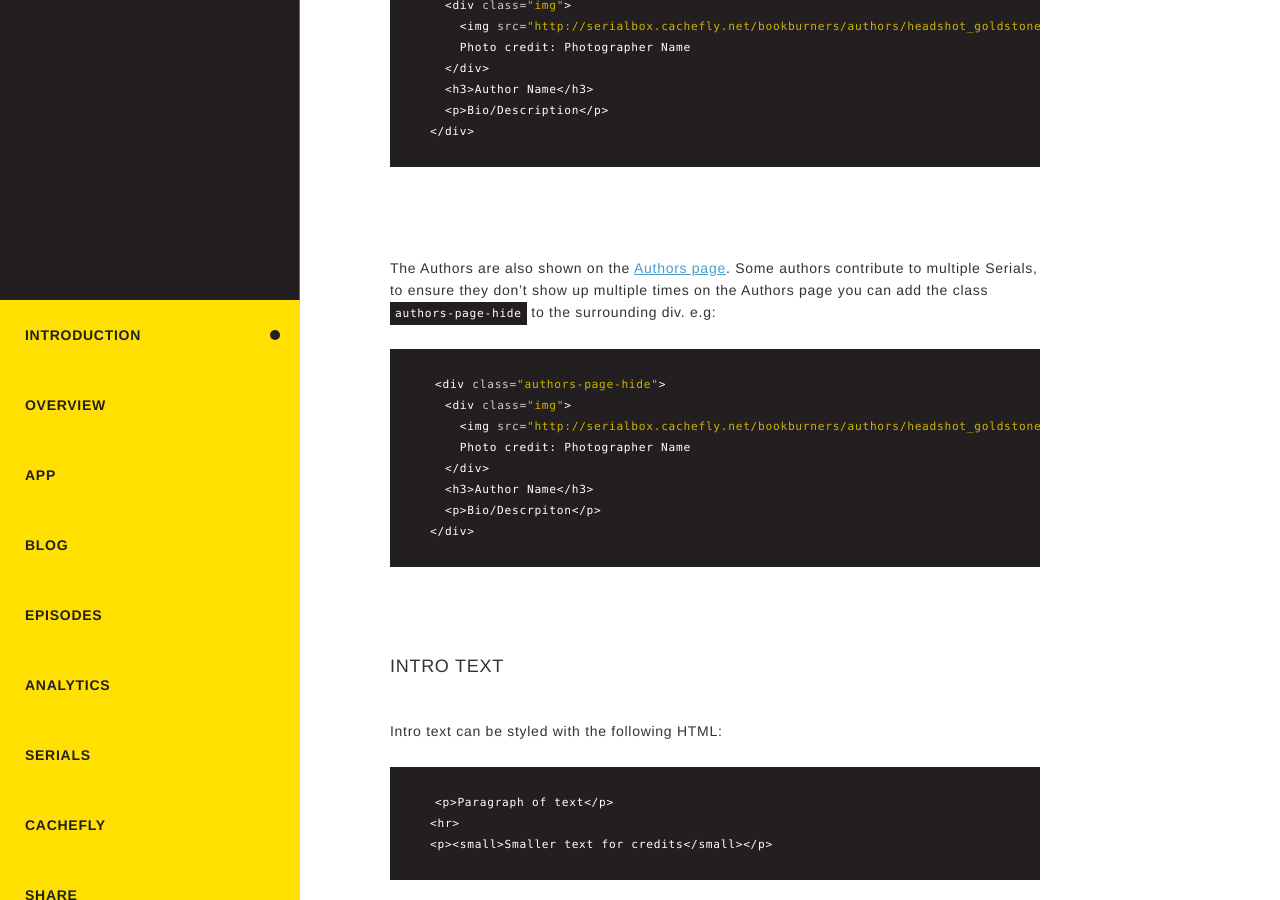
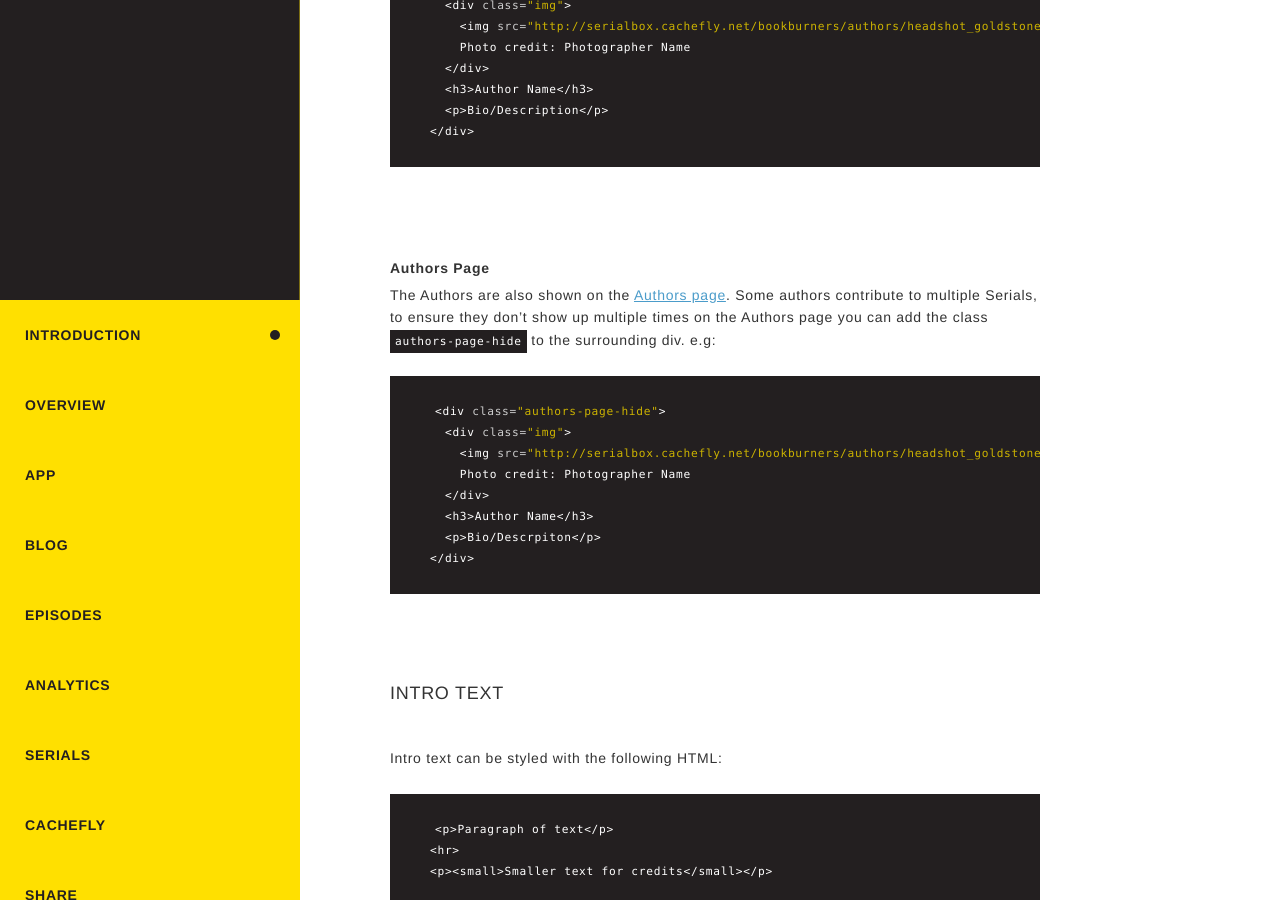
Before and after one commit to serialboxpub/serialbox-docs, a Jekyll site: the page built from index.html, in a window 1280 px wide and 900 px high, scrolled down 16068 px. Built offline with Jekyll 4.4.1, drawn with Linux system fonts in a browser that asks for light colours.

Commit message:
Authors page header

```diff
--- a/_posts/2015-08-06-serials.markdown
+++ b/_posts/2015-08-06-serials.markdown
@@ -100,6 +100,8 @@ Authors need to be formatted in a particular way to ensure they're styled consis
 </div>
 {% endhighlight %}
 
+#### Authors Page
+
 The Authors are also shown on the [Authors page](http://www.serialbox.com/authors). Some authors contribute to multiple Serials, to ensure they don't show up multiple times on the Authors page you can add the class `authors-page-hide` to the surrounding div. e.g:
 {% highlight html %}
 <div class="authors-page-hide">
```
